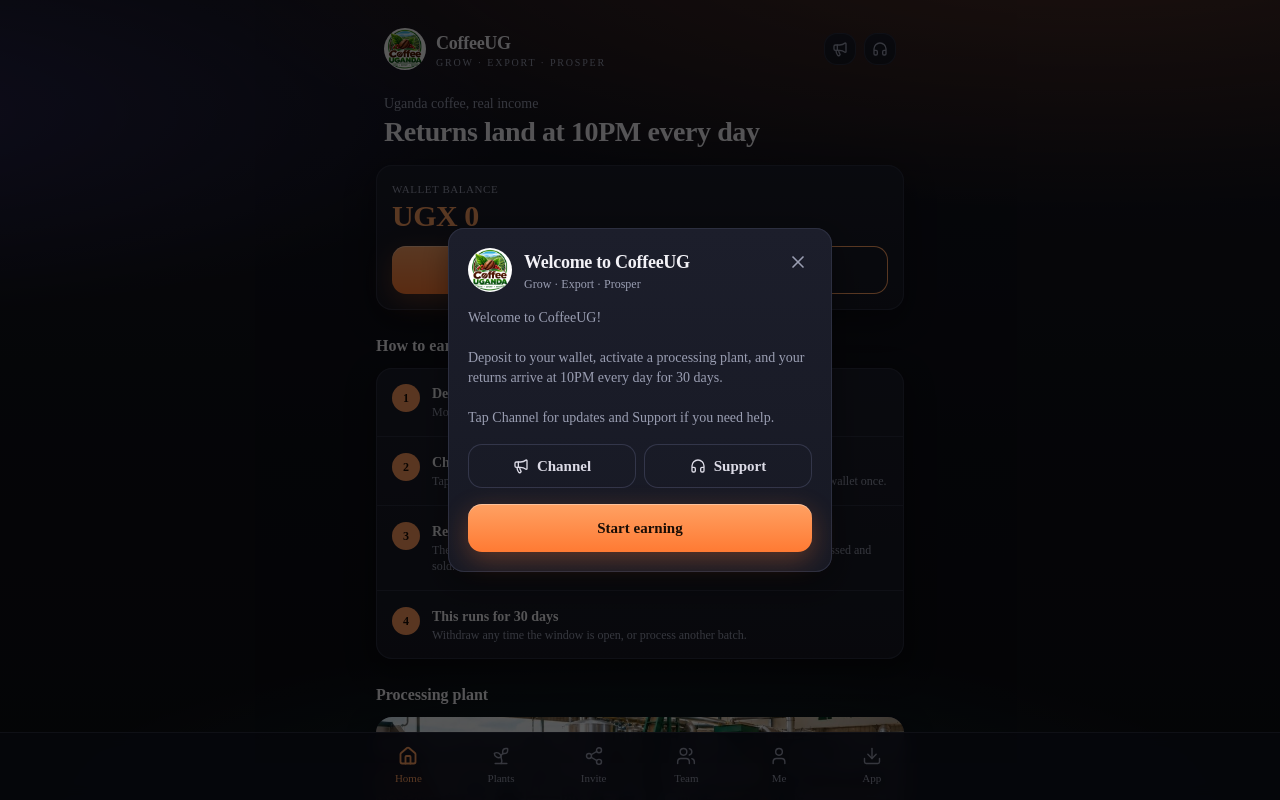
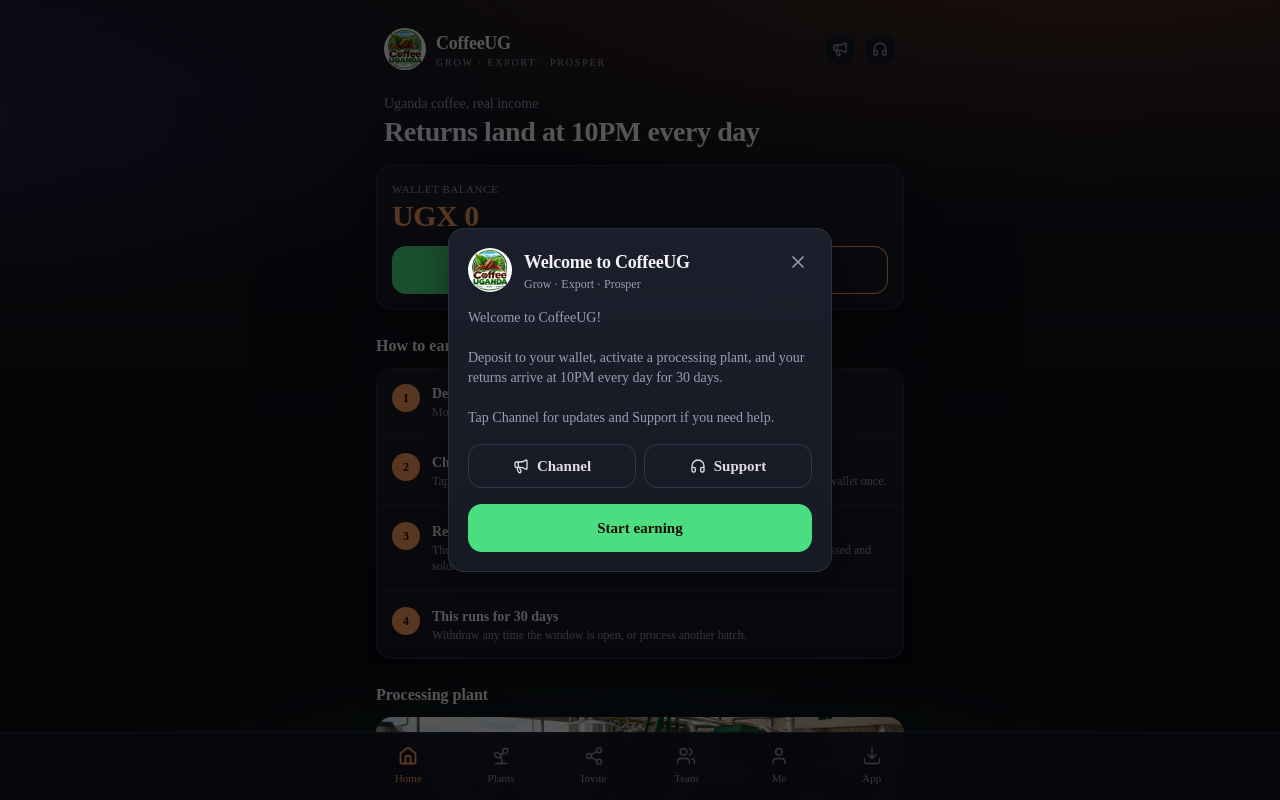
Before and after one commit to theExtraPerson/coffeeug009, a Next.js app: page / in a window 1280 px wide. Shown: the top 800 px of the page. Built offline with nearby package versions, Linux system fonts and the light colour scheme; no server answers; the database is empty.

Commit message:
bad days

```diff
--- a/src/app/page.tsx
+++ b/src/app/page.tsx
@@ -168,6 +168,9 @@ export default function HomePage() {
             </div>
             <span className="chip chip-accent">PLANT</span>
           </div>
+          <Button size="lg" className="h-12 w-full">
+              Start the Coffee Processor
+          </Button>
         </Link>
       </section>
 
--- a/src/components/ui/button.tsx
+++ b/src/components/ui/button.tsx
@@ -8,13 +8,13 @@ const buttonVariants = cva(
     variants: {
       variant: {
         // The amber gradient with its glow — the only loud button on a screen.
-        default: "brand-gradient text-primary-foreground",
-        accent: "bg-accent text-accent-foreground",
+        default: "bg-success text-primary-foreground",
+        accent: "bg-leaf text-accent-foreground",
         // Quiet buttons are a hairline of border over the page, never a fill.
         secondary:
           "text-secondary-foreground shadow-[inset_0_0_0_1px_var(--input)] hover:text-foreground",
         outline: "text-primary shadow-[inset_0_0_0_1px_var(--primary)]",
-        danger: "bg-destructive text-destructive-foreground",
+        danger: "bg-success text-destructive-foreground",
         ghost: "text-accent",
       },
       size: {
--- a/src/middleware.ts
+++ b/src/middleware.ts
@@ -3,7 +3,6 @@ import { NextResponse, type NextRequest } from "next/server";
 
 /** Screens that require a session. Everything else is public. */
 const PROTECTED = [
-  "/plants",
   "/invite",
   "/team",
   "/me",
```
